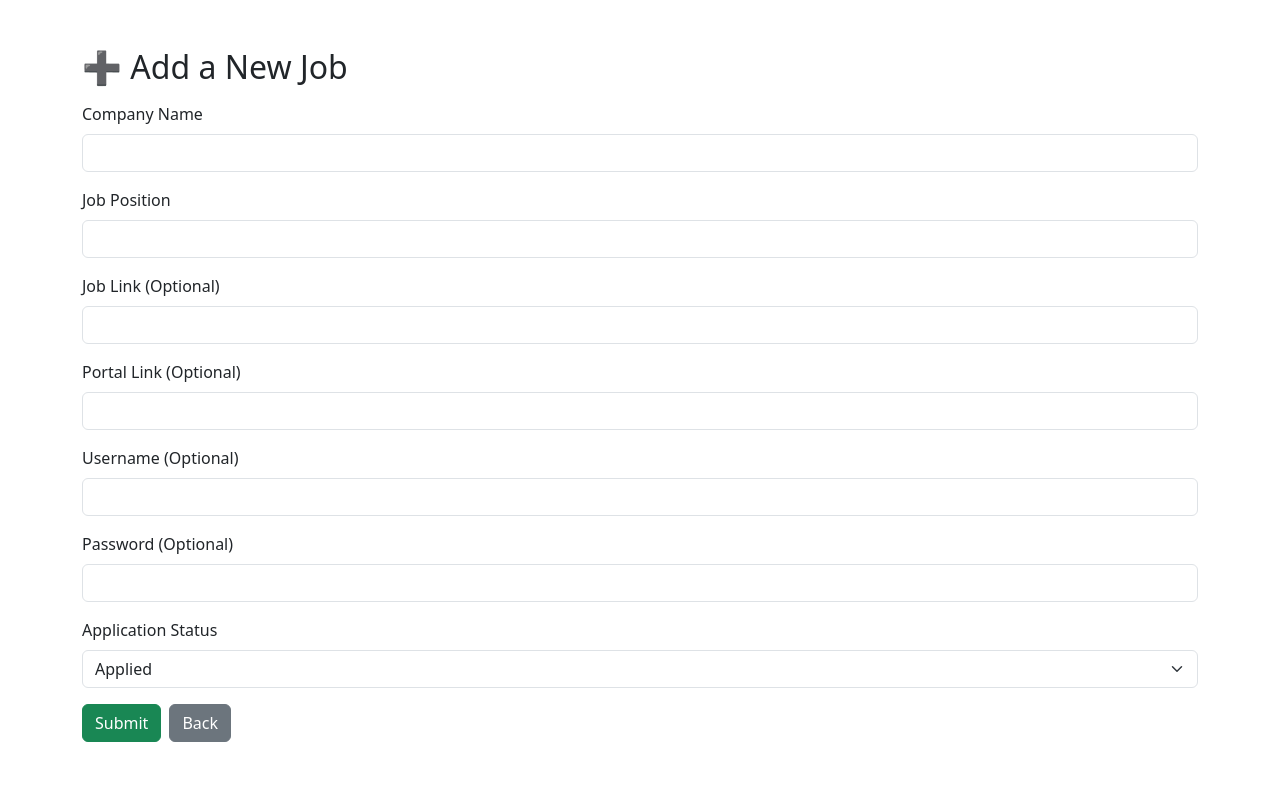
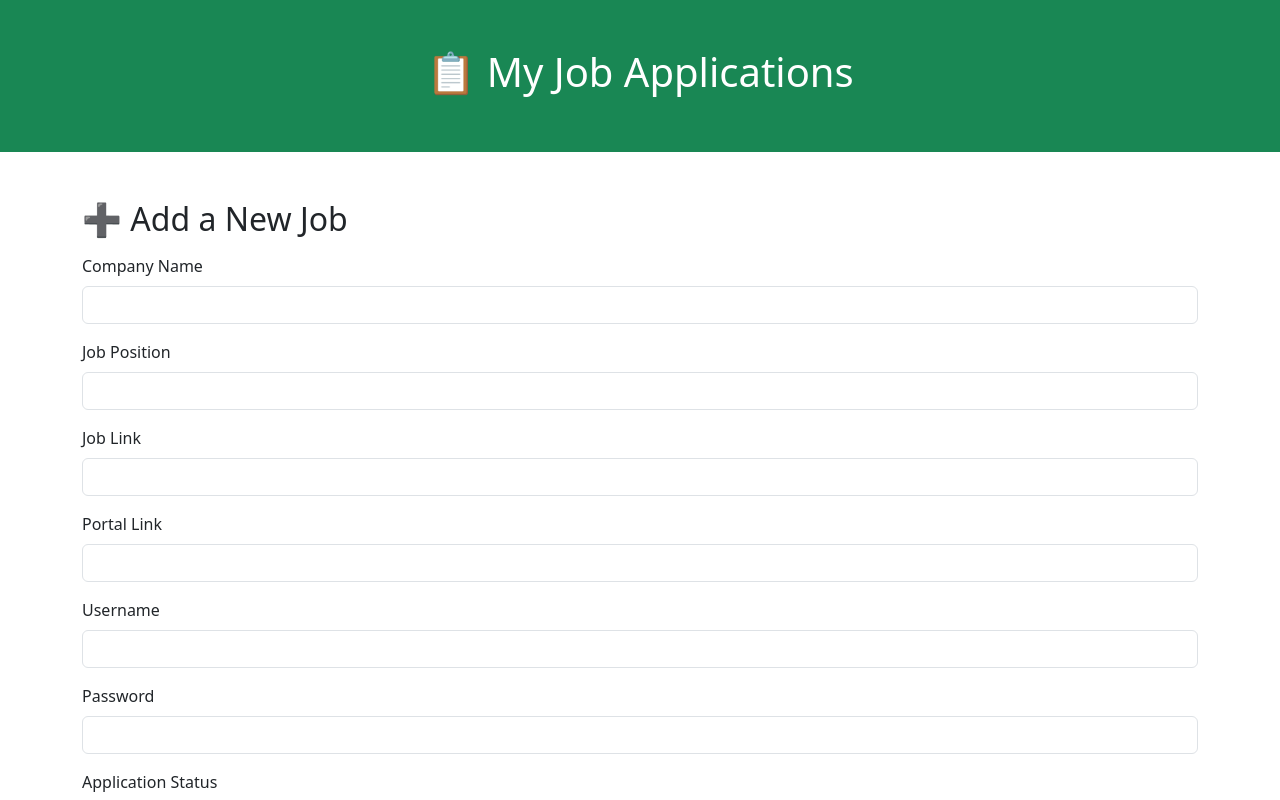
Before and after one commit to cltxvz/jobTracker, a React (Create React App) app in the folder client/: page /add-job in a window 1280 px wide. Shown: the top 800 px of the page. Built offline with nearby package versions, Linux system fonts and the light colour scheme.

Commit message:
Add Job & Edit Job Pages Styling Finished

```diff
--- a/client/src/pages/AddJob.js
+++ b/client/src/pages/AddJob.js
@@ -1,7 +1,8 @@
 import React, { useState } from "react";
 import axios from "axios";
 import { useNavigate } from "react-router-dom";
-import "bootstrap/dist/css/bootstrap.min.css";
+import PageHeader from "../components/PageHeader";
+import Footer from "../components/Footer";
 
 function AddJob() {
   const [company, setCompany] = useState("");
@@ -32,7 +33,9 @@ function AddJob() {
   };
 
   return (
-    <div className="container mt-5">
+    <div className="d-flex flex-column min-vh-100">
+      <PageHeader />
+      <div className="container mt-5 flex-grow-1">
         <h2>➕ Add a New Job</h2>
         <form onSubmit={handleAddJob} className="mt-3">
           <div className="mb-3">
@@ -44,19 +47,19 @@ function AddJob() {
             <input type="text" className="form-control" value={position} onChange={(e) => setPosition(e.target.value)} required />
           </div>
           <div className="mb-3">
-          <label className="form-label">Job Link (Optional)</label>
+            <label className="form-label">Job Link</label>
             <input type="url" className="form-control" value={jobLink} onChange={(e) => setJobLink(e.target.value)} />
           </div>
           <div className="mb-3">
-          <label className="form-label">Portal Link (Optional)</label>
+            <label className="form-label">Portal Link</label>
             <input type="url" className="form-control" value={portalLink} onChange={(e) => setPortalLink(e.target.value)} />
           </div>
           <div className="mb-3">
-          <label className="form-label">Username (Optional)</label>
+            <label className="form-label">Username</label>
             <input type="text" className="form-control" value={username} onChange={(e) => setUsername(e.target.value)} />
           </div>
           <div className="mb-3">
-          <label className="form-label">Password (Optional)</label>
+            <label className="form-label">Password</label>
             <input type="password" className="form-control" value={password} onChange={(e) => setPassword(e.target.value)} />
           </div>
           <div className="mb-3">
@@ -71,9 +74,13 @@ function AddJob() {
               <option value="Rejected">Rejected</option>
             </select>
           </div>
+          <div className="d-flex gap-2 mb-4">
             <button type="submit" className="btn btn-success">Submit</button>
-        <button type="button" className="btn btn-secondary ms-2" onClick={() => navigate("/dashboard")}>Back</button>
+            <button type="button" className="btn btn-secondary" onClick={() => navigate("/dashboard")}>Back</button>
+          </div>
         </form>
+      </div>
+      <Footer />
     </div>
   );
 }
--- a/client/src/pages/EditJob.js
+++ b/client/src/pages/EditJob.js
@@ -1,7 +1,8 @@
 import React, { useState, useEffect } from "react";
 import axios from "axios";
 import { useNavigate, useParams } from "react-router-dom";
-import "bootstrap/dist/css/bootstrap.min.css";
+import PageHeader from "../components/PageHeader";
+import Footer from "../components/Footer";
 
 function EditJob() {
   const { id } = useParams();
@@ -42,7 +43,9 @@ function EditJob() {
   };
 
   return job ? (
-    <div className="container mt-5">
+    <div className="d-flex flex-column min-vh-100">
+      <PageHeader />
+      <div className="container mt-5 flex-grow-1">
         <h2>✏️ Edit Job</h2>
         <form onSubmit={handleUpdateJob} className="mt-3">
           <div className="mb-3">
@@ -67,7 +70,7 @@ function EditJob() {
           </div>
           <div className="mb-3">
             <label className="form-label">Password</label>
-          <input type="password" className="form-control" value={job.password} onChange={(e) => setJob({ ...job, password: e.target.value })} />
+            <input type="text" className="form-control" value={job.password} onChange={(e) => setJob({ ...job, password: e.target.value })} />
           </div>
           <div className="mb-3">
             <label className="form-label">Application Status</label>
@@ -81,12 +84,16 @@ function EditJob() {
               <option value="Rejected">Rejected</option>
             </select>
           </div>
+          <div className="d-flex gap-2 mb-4">
             <button type="submit" className="btn btn-success">Update Job</button>
-        <button type="button" className="btn btn-secondary ms-2" onClick={() => navigate("/dashboard")}>Back</button>
+            <button type="button" className="btn btn-secondary" onClick={() => navigate("/dashboard")}>Back</button>
+          </div>
         </form>
       </div>
+      <Footer />
+    </div>
   ) : (
-    <h2>Loading...</h2>
+    <h2 className="text-center mt-5">Loading...</h2>
   );
 }
 
```
Lines whose indentation alone changed are shown as unchanged.
